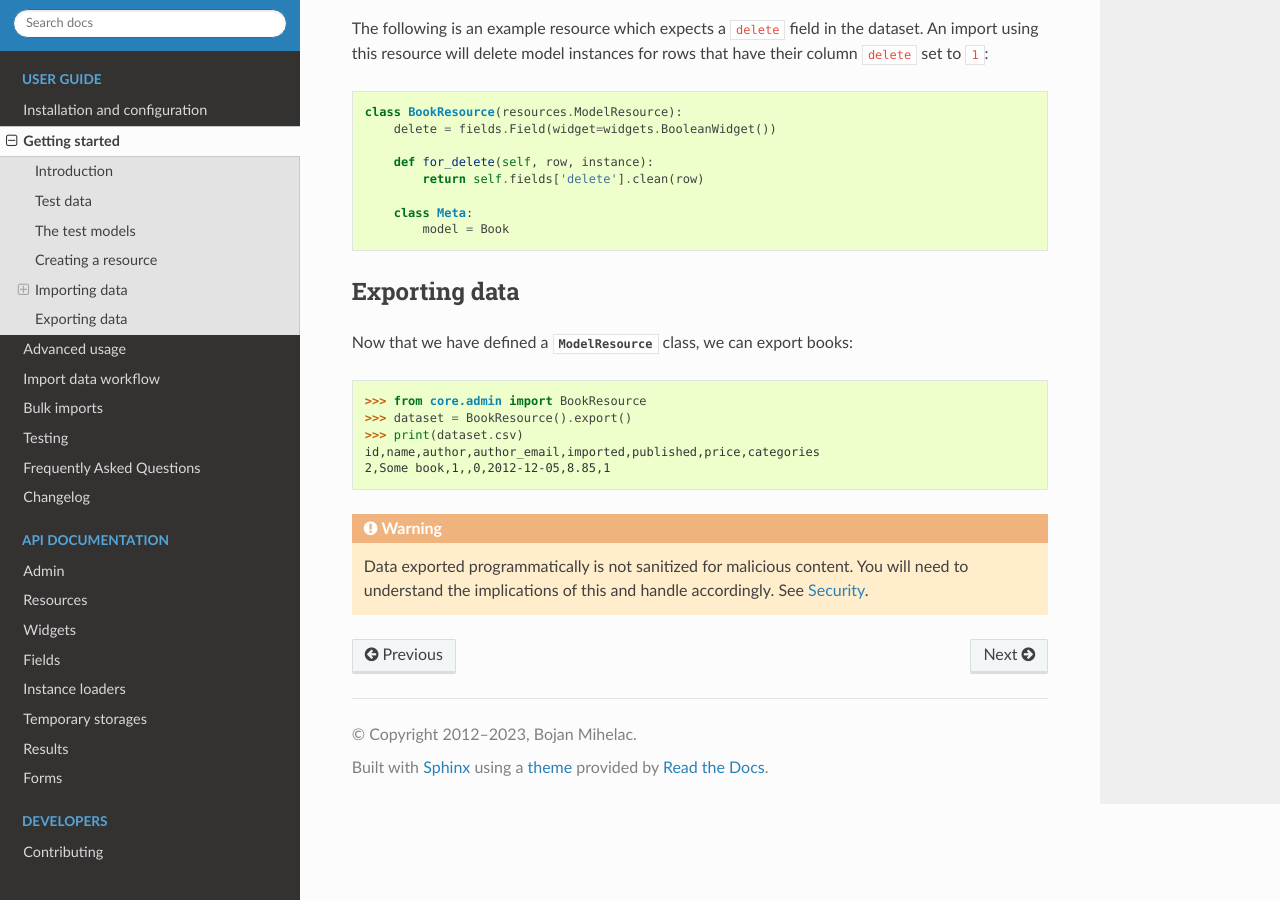
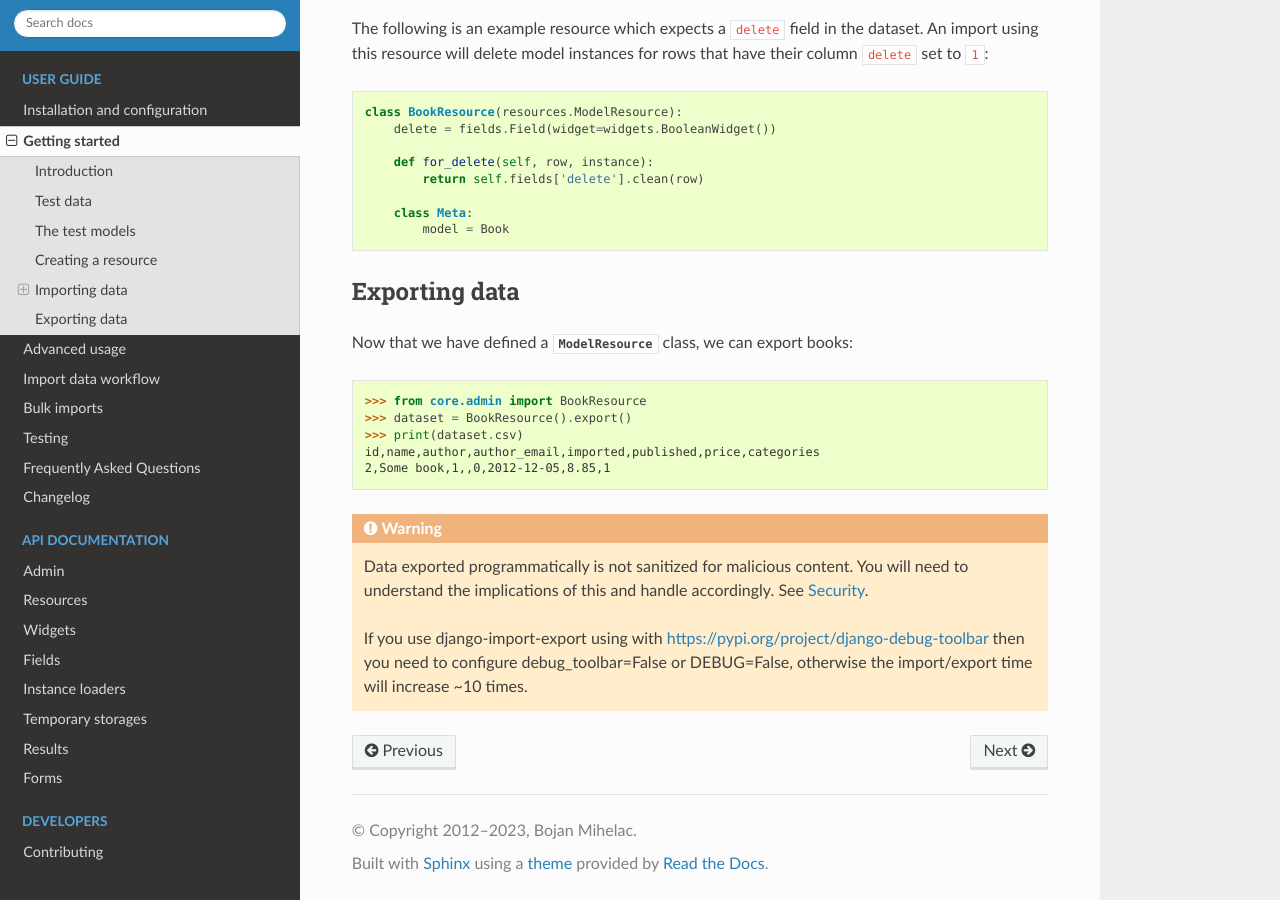
Before and after one commit to django-import-export/django-import-export, a Sphinx documentation site: the page built from docs/getting_started.rst, in a window 1280 px wide and 900 px high, scrolled down 2232 px. Built offline with Sphinx 7.4.7 and the Read the Docs theme 2.0.0, drawn with Linux system fonts in a browser that asks for light colours; pages that are not in the unit, such as notebooks, are missing from menus.

Commit message:
Update getting_started.rst (added a warning)

```diff
--- a/docs/getting_started.rst
+++ b/docs/getting_started.rst
@@ -148,3 +148,7 @@ we can export books::
     Data exported programmatically is not sanitized for malicious content.
     You will need to understand the implications of this and handle accordingly.
     See :ref:`admin_security`.
+
+    If you use django-import-export using with https://pypi.org/project/django-debug-toolbar
+    then you need to configure debug_toolbar=False or DEBUG=False,
+    otherwise the import/export time will increase ~10 times.
```
